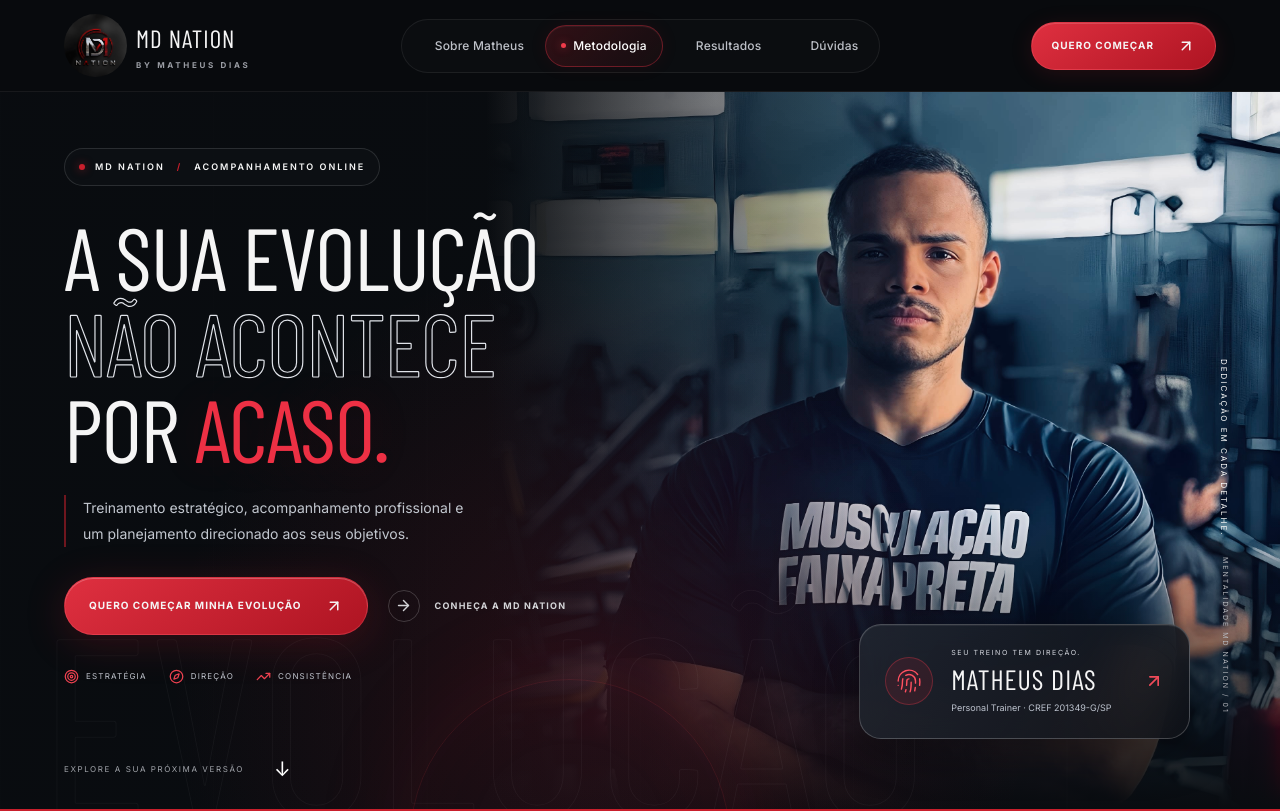
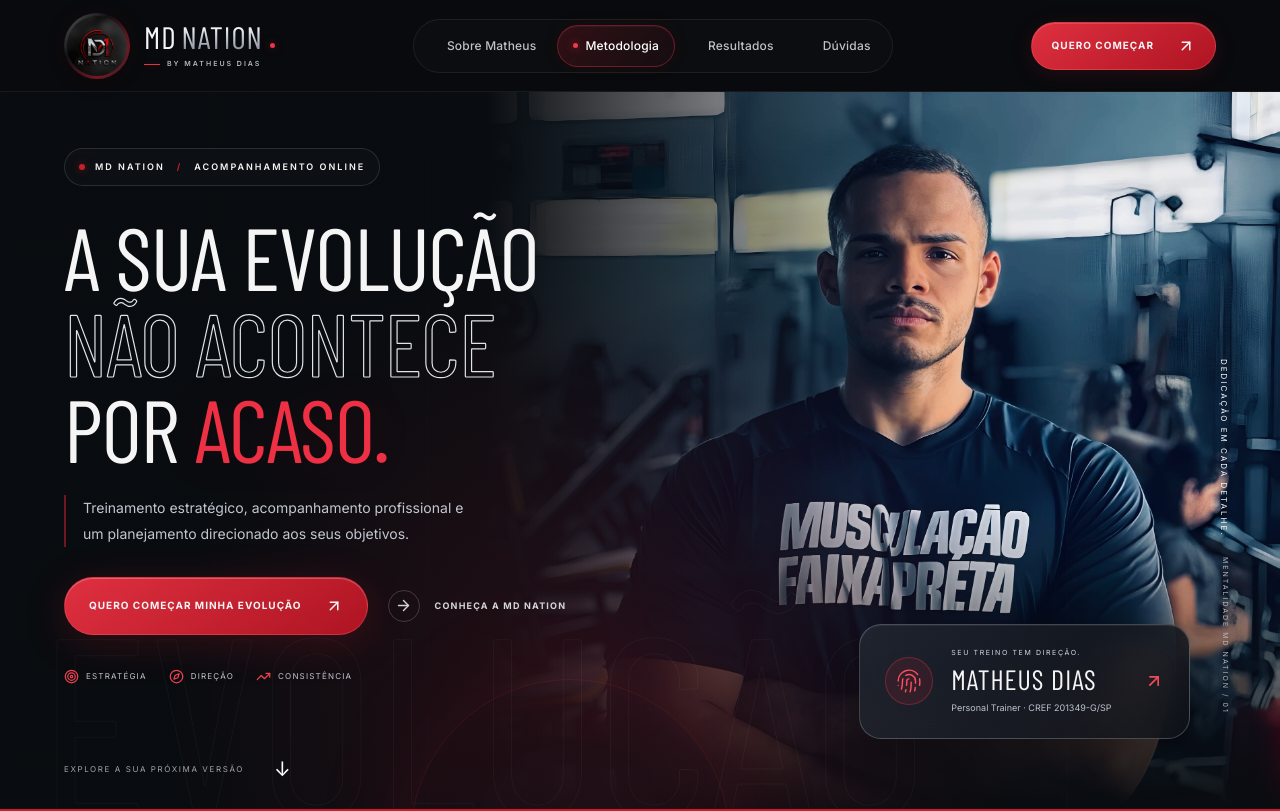
Before and after one commit to 011bigodeee-eng/Mdnation, a React (Vite) app: page / in a window 1280 px wide. Shown: the top 811 px of the page. Built offline with nearby package versions, Linux system fonts and the light colour scheme.

Commit message:
style: polish brand lockup with metallic type and red accents

```diff
--- a/src/main.jsx
+++ b/src/main.jsx
@@ -16,7 +16,7 @@
   return <a className={`button ${className}`} href={whatsappUrl || '#contato'} target={whatsappUrl ? '_blank' : undefined} rel={whatsappUrl ? 'noopener noreferrer' : undefined}>{children}<ArrowUpRight size={18}/></a>;
 }
 function SectionLabel({ children, number }) { return <div className="section-label"><span className="tiny-square"/>{children}<span className="section-number">/ {number}</span></div>; }
-function Logo() { return <a href="#inicio" className="logo" aria-label="MD Nation — início"><img src={site.images.logo} alt="Logotipo oficial MD Nation" width="72" height="72"/><span>MD<span className="logo-light"> NATION</span><small>BY MATHEUS DIAS</small></span></a>; }
+function Logo() { return <a href="#inicio" className="logo" aria-label="MD Nation — início"><span className="logo-emblem"><img src={site.images.logo} alt="Logotipo oficial MD Nation" width="72" height="72"/></span><span className="logo-wordmark"><span className="logo-brand">MD <span className="logo-light">NATION</span><span className="logo-brand-dot" aria-hidden="true"/></span><span className="logo-byline"><i aria-hidden="true"/>BY MATHEUS DIAS</span></span></a>; }
 function Header() {
  const [open, setOpen] = useState(false); const [active, setActive] = useState(''); const toggleRef = useRef(null);
  const links = [['sobre','Sobre Matheus'],['metodologia','Metodologia'],['resultados','Resultados'],['faq','Dúvidas']];
--- a/src/styles.css
+++ b/src/styles.css
@@ -147,3 +147,17 @@
 @media(min-width:761px) and (max-width:1100px){.hero-trainer-card{right:4%;bottom:40px;padding:17px;gap:12px}.hero-trainer-card strong{font-size:24px}.hero-trainer-card>svg{display:none}.hero-pillars{gap:14px}.hero-actions{flex-direction:column;align-items:flex-start}.hero-content{padding-bottom:90px}}
 @media(max-width:760px){.hero .eyebrow{padding:9px 11px;font-size:6.5px}.hero-watermark{font-size:25vw;bottom:10px;left:4%}.hero-trainer-card{position:relative;right:auto;bottom:auto;max-width:none;margin:0 20px 65px;padding:18px 20px;gap:14px}.hero-trainer-card strong{font-size:26px}.hero-trainer-card>svg{margin-left:auto}.hero-content{padding-bottom:28px}.hero-pillars{margin-top:25px;gap:14px}.hero-pillars>span{font-size:7px;letter-spacing:.6px}.hero-content>p{font-size:12px;padding-left:13px}.hero h1{font-size:clamp(49px,11.5vw,82px)}.hero{min-height:0}.hero h1 .hero-outline{-webkit-text-stroke:1px #e0e3e9}.hero-atmosphere{background:radial-gradient(ellipse at 100% 70%,#c91f2c22,transparent 60%)}}
 @media(prefers-reduced-motion:reduce){.hero-content{animation:none}.hero-actions .button::before{animation:none;display:none}}
+/* Official emblem with a polished, compact brand lockup. */
+.logo{gap:14px;letter-spacing:0;max-width:100%}
+.logo-emblem{position:relative;display:block;width:66px;height:66px;padding:3px;border-radius:50%;background:linear-gradient(135deg,#ffffff55,#ffffff08 35%,#d5263b88 75%,#ffffff15);box-shadow:0 0 24px #c91f2c13,0 5px 15px #00000040;transition:box-shadow .25s,transform .25s;flex-shrink:0}
+.logo .logo-emblem img{width:100%;height:100%;border-radius:50%;object-fit:cover}
+.logo-wordmark{display:flex;flex-direction:column;gap:8px;min-width:0}
+.logo-brand{display:flex;align-items:center;gap:5px;font-size:31px;font-weight:700;line-height:.95;letter-spacing:1px;color:#f5f5f5;white-space:nowrap}
+.logo-brand .logo-light{font-weight:600;background:linear-gradient(180deg,#fff 10%,#c0c6d0 55%,#878d98);background-clip:text;-webkit-background-clip:text;color:transparent}
+.logo-brand-dot{width:5px;height:5px;border-radius:50%;background:#ec3449;box-shadow:0 0 10px #ec344966;margin-left:2px;align-self:flex-end;margin-bottom:3px}
+.logo-byline{display:flex;align-items:center;gap:7px;font-family:Inter,sans-serif;font-size:7px;letter-spacing:2px;font-weight:600;color:#b0b7c3;white-space:nowrap}
+.logo-byline i{display:block;width:16px;height:1px;background:#e13346;box-shadow:0 0 6px #e1334655;transition:width .25s}
+.logo:hover .logo-emblem{transform:translateY(-2px);box-shadow:0 0 26px #c91f2c33,0 5px 15px #00000040}
+.logo:hover .logo-byline i{width:23px}
+@media(max-width:1100px){.logo{gap:10px}.logo-emblem{width:54px;height:54px}.logo-brand{font-size:27px}.logo-byline{font-size:6px;letter-spacing:1.6px}}
+@media(max-width:760px){.logo{gap:11px}.logo-emblem{width:51px;height:51px}.logo-brand{font-size:27px}.logo-wordmark{gap:7px}.logo-byline{font-size:6px;letter-spacing:1.5px}}
```
